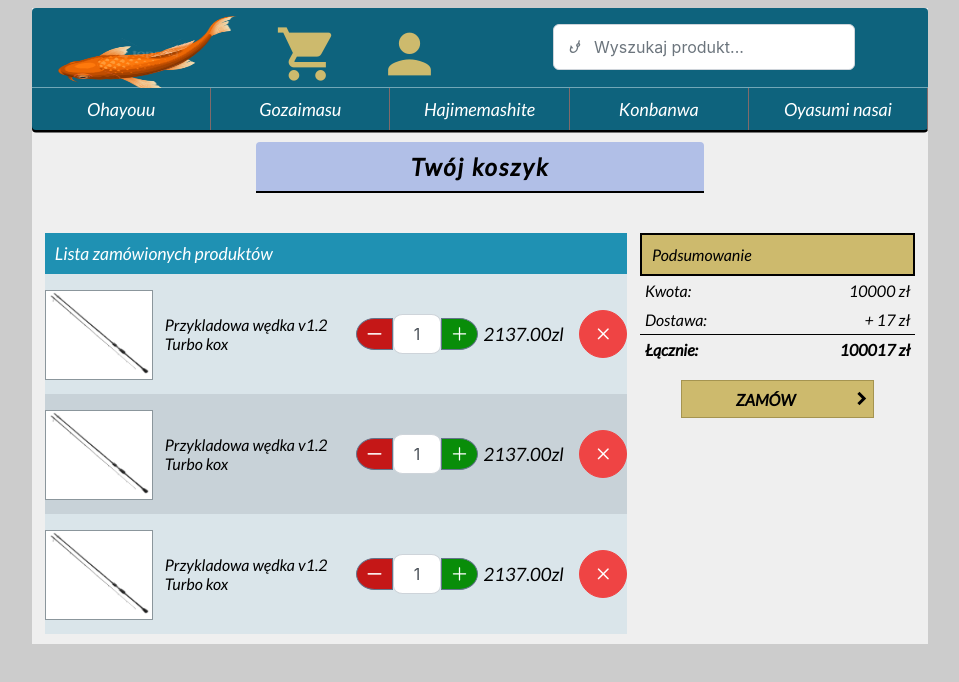
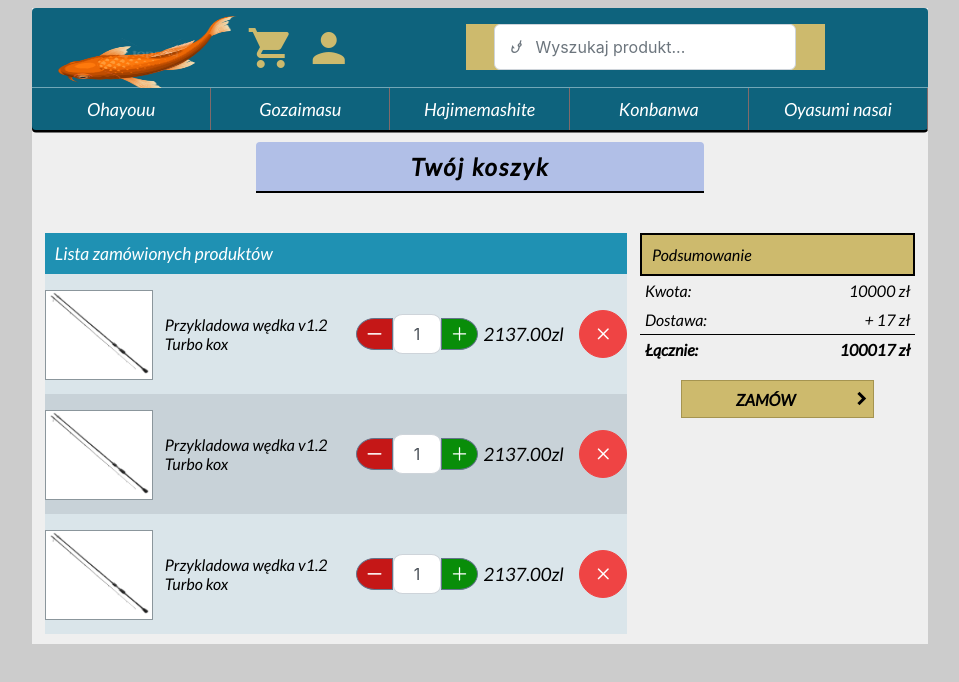
Before and after one commit to Tloku/ZIWG-Projekt, a React (Create React App) app in the folder Frontend/fishing-shop/: page /cart in a window 1280 px wide. Shown: the top 682 px of the page, without its empty margins (160-1119 px from the left). Built offline with nearby package versions, Linux system fonts and the light colour scheme.

Commit message:
Working on responsiveness

```diff
--- a/Frontend/fishing-shop/src/components/client-order-data-form/ClientOrderDataForm.js
+++ b/Frontend/fishing-shop/src/components/client-order-data-form/ClientOrderDataForm.js
@@ -3,8 +3,6 @@ import { InputText } from "primereact/inputtext";
 import { RadioButton } from "primereact/radiobutton";
 import { Checkbox } from "primereact/checkbox";
 import { useState } from "react";
-import { Formik } from "formik";
-import { Form } from "formik";
 
 const ClientOrderDataForm = () => {
   const [isPrivatePerson, setIsPrivatePerson] = useState(true);
--- a/Frontend/fishing-shop/src/components/navbar/navbar.css
+++ b/Frontend/fishing-shop/src/components/navbar/navbar.css
@@ -29,6 +29,10 @@ nav li:hover {
     color: #cdba6d;
 }
 
+nav li:active {
+    background-color: #0d3b4a;
+}
+
 @media screen and (min-width: 750px) {
 
     nav ul {
--- a/Frontend/fishing-shop/src/components/products-in-cart-list/products-in-cart-list-row/productsInCartListRow.css
+++ b/Frontend/fishing-shop/src/components/products-in-cart-list/products-in-cart-list-row/productsInCartListRow.css
@@ -83,8 +83,3 @@
     border-bottom-left-radius: 20% !important;
     border-bottom-right-radius: 20% !important;
 }
-
-.remove-button .p-button {
-    /* background-color: #c8a80b !important;  doesnt work */
-    /* width: 4vh !important; */
-}
--- a/Frontend/fishing-shop/src/components/searchbar/Searchbar.js
+++ b/Frontend/fishing-shop/src/components/searchbar/Searchbar.js
@@ -1,4 +1,4 @@
-import "../searchbar/searchbar.css";
+import "../searchbar/Searchbar.css";
 import { InputText } from "primereact/inputtext";
 
 const Searchbar = () => {
--- a/Frontend/fishing-shop/src/components/searchbar/searchbar.css
+++ b/Frontend/fishing-shop/src/components/searchbar/searchbar.css
@@ -62,7 +62,7 @@
     .searchbar-content {
         width: 100%;
         height: 10vh;
-        gap: 3vw;
+        justify-content: center;
     }
 
     .searchbar-logo-img {
@@ -71,22 +71,25 @@
     }
 
     .searchbar-input {
+        background-color: #cdba6d;
         display: flex;
-        width: 50%;
+        width: 40%;
         margin: auto;
         margin-top: 2dvh;
     }
 
     .searchbar-cart-img {
-        margin-top: 1vh;
-        width: 5vw;
-        height: 75%;
+        font-size: 3em;
     }
 
+
     .searchbar-account-img {
-        margin-top: 1vh;
-        width: 5vw;
-        height: 75%;
+        font-size: 3em;
+    }
+
+    .searchbar-text-input .p-inputtext {
+        width: fit-content !important;
+        background-color: #72a7b7;
     }
 }
 
--- a/Frontend/fishing-shop/src/pages/cart-page/CartPage.js
+++ b/Frontend/fishing-shop/src/pages/cart-page/CartPage.js
@@ -1,4 +1,4 @@
-import "../cart-page/CartPage.css";
+import "../cart-page/Cartpage.css";
 import ProductsInCartList from "../../components/products-in-cart-list/ProductsInCartList";
 import CartPriceSummary from "../../components/cart-price-summary/CartPriceSummary";
 
```
